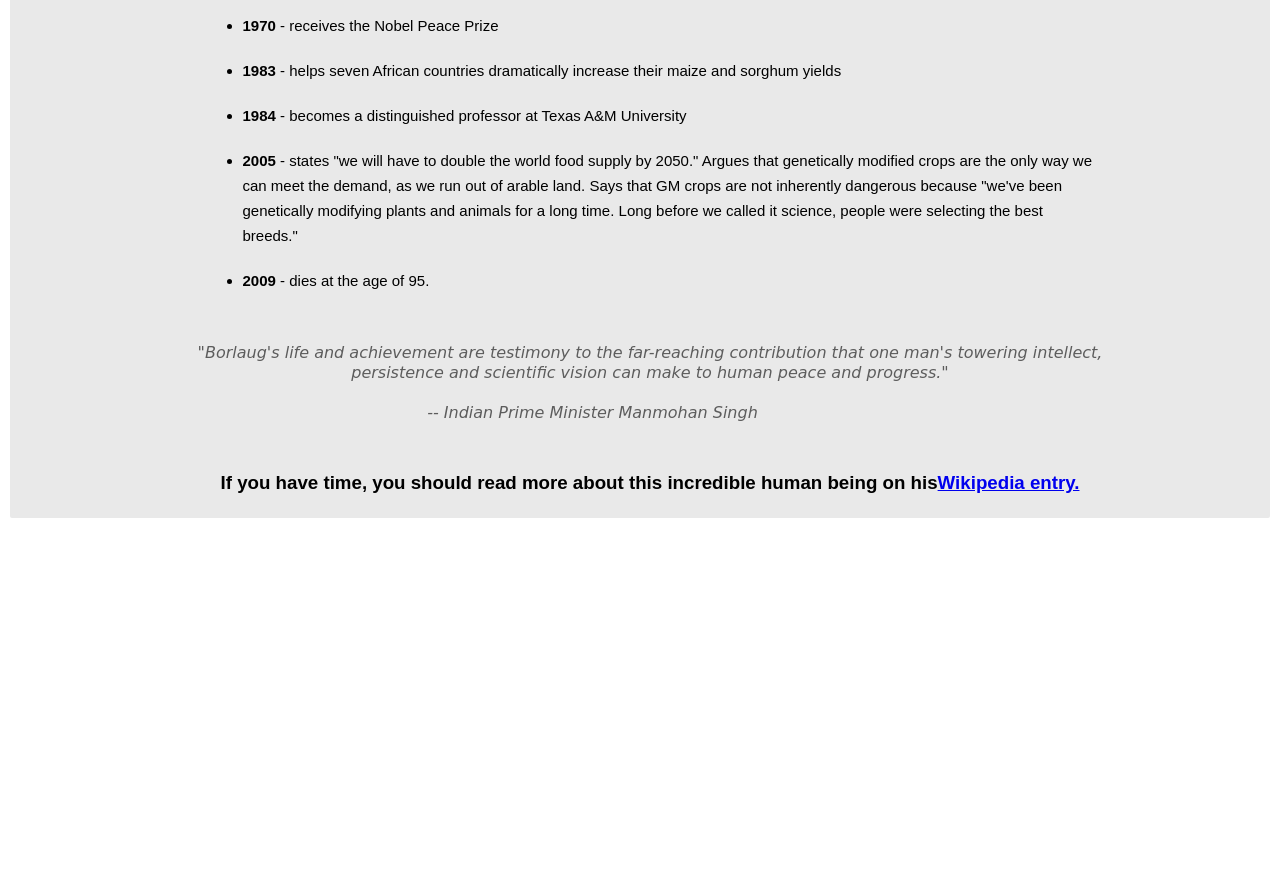
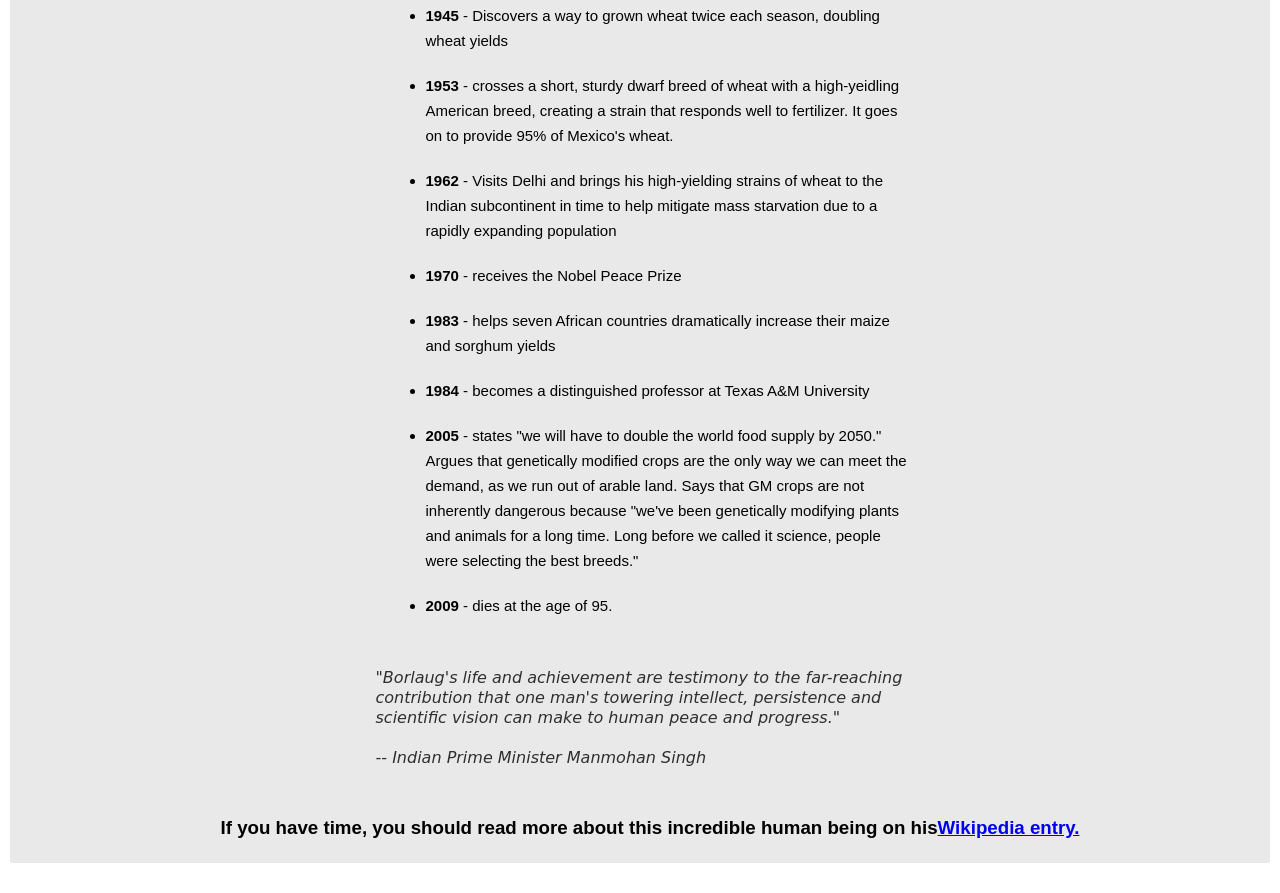
Before and after one commit to JuanchoDR/Tribute-Page, a plain HTML site: page index.html in a window 1280 px wide. Shown: the part 1372-2265 px from the top of the page. Before the commit the page ends 1920 px from the top, so only its background shows below. Drawn offline with Linux system fonts and the light colour scheme.

Commit message:
terminando pagina

```diff
--- a/index.html
+++ b/index.html
@@ -37,9 +37,9 @@
         <li><strong>2005</strong> - states "we will have to double the world food supply by 2050." Argues that genetically modified crops are the only way we can meet the demand, as we run out of arable land. Says that GM crops are not inherently dangerous because "we've been genetically modifying plants and animals for a long time. Long before we called it science, people were selecting the best breeds."</li>
         <li><strong>2009</strong> - dies at the age of 95.</li>
         </ul>
-        <p id="frase"><em>"Borlaug's life and achievement are testimony to the far-reaching contribution that one man's towering intellect, persistence and scientific vision can make to human peace and progress."</em>
+        <p id="frase">"Borlaug's life and achievement are testimony to the far-reaching contribution that one man's towering intellect, persistence and scientific vision can make to human peace and progress."
             <br><br>
-           <cite id="c1">-- Indian Prime Minister Manmohan Singh</cite>
+           <cite>-- Indian Prime Minister Manmohan Singh</cite>
         </p>
         <h3>If you have time, you should read more about this incredible human being on his<a id="tribute-link" href="https://en.wikipedia.org/wiki/Norman_Borlaug" target="_blank">Wikipedia entry.</a></h3>
     </div>
--- a/styles.css
+++ b/styles.css
@@ -67,24 +67,32 @@ li{
     margin: 20px;
     line-height: 25px;
 }
-#frase{
-  font-family: cursive;
+#frase {
+    font-style: italic;
+    font-family: cursive;
   width: 100%;
+  text-align: left;
+  opacity: 0.8;
   margin-bottom: 40px;
   margin-left: -10px;
-  opacity: 0.6;
-}
-#c1{
-    width: 100%;
-    margin-left: -115px;
 }
 h3{
     width: 100%;
     text-align: center;
    line-height: 30px;
 
+}@media (min-width:700px){
+    ul{
+        width: 90%;
+        margin: auto;
+    }
+    #frase{
+        width: 90%;
+        margin: auto;
+        margin-bottom: 45px;
+    }
 }
-@media (min-width: 900px){
+@media(min-width:850px){
     ul{
         width: 80%;
         margin: auto;
@@ -95,18 +103,19 @@ h3{
         margin-bottom: 45px;
     }
 }
-@media (min-width: 1250px){
+@media(min-width:980px){
     ul{
-        width: 75%;
+        width: 60%;
         margin: auto;
     }
     #frase{
-        width: 75%;
+        width: 60%;
         margin: auto;
         margin-bottom: 45px;
+        text-align: left;
     }
 }
-@media (min-width: 1300px){
+@media (min-width: 1150px){
     ul{
         width: 45%;
         margin: auto;
@@ -115,8 +124,6 @@ h3{
         width: 45%;
         margin: auto;
         margin-bottom: 45px;
-    }
-    #c1{
-        margin-left: -270px;
+        text-align: left;
     }
 }
```
